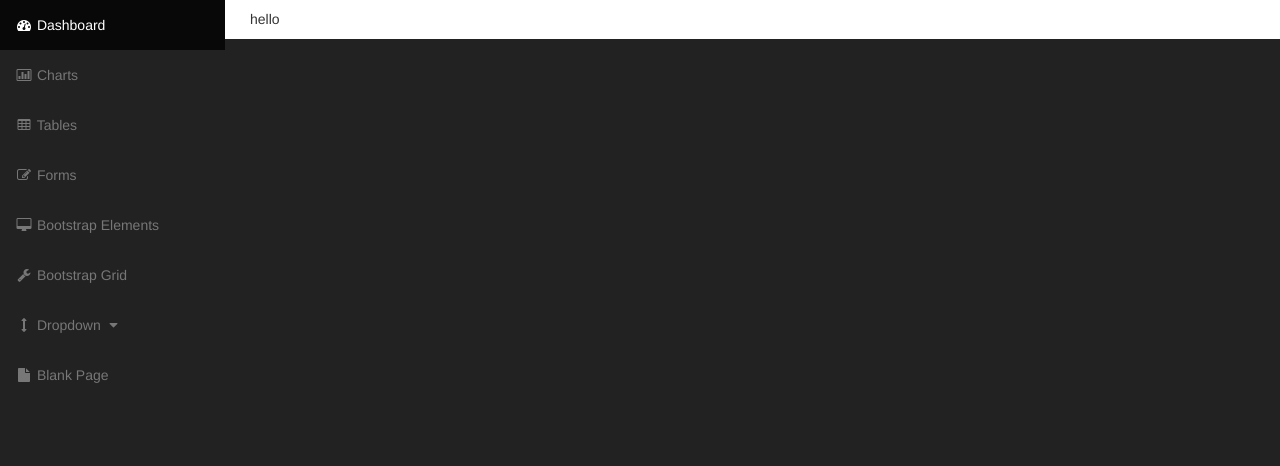
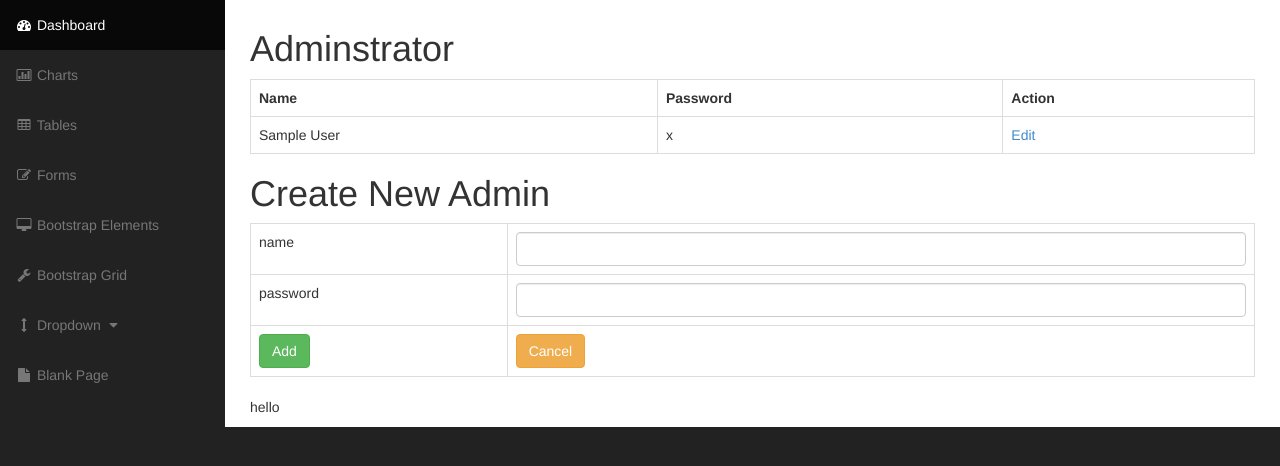
Before and after one commit to HuySokhom/SMS, a PHP site: page /?edit=1 in a window 1280 px wide. Shown: the part 51-517 px from the top of the page. Run offline with PHP 8.4, Linux system fonts and the light colour scheme; tables that the repository leaves empty or names only in its code hold one stand-in row (values such as "Sample post"); grey boxes labelled with a size stand in for pictures from a placeholder-image service; some libraries are stand-ins or nearby versions.

Commit message:
insert data admin

```diff
--- a/index.php
+++ b/index.php
@@ -2,7 +2,96 @@
 	<div id="page-wrapper">
 		<!-- /.container-fluid -->
 		<div class="container-fluid">
-			hello
+			<h1>Adminstrator</h1>
+			<table width=100% class="table table-bordered">
+				<tr>
+					<th>
+						Name
+					</th>
+					<th>
+						Password
+					</th>
+					<th>
+						Action
+					</th>
+				</tr>
+			<?php
+			    $result = $db->query("SELECT * FROM administrator");
+
+			    while ($row = mysql_fetch_assoc($result)) {
+
+			        echo "<tr><td>" . $row['name'] ."</td>";
+
+			        echo "<td>"    . $row['password']   ."</td>";
+			        echo "<td><a href=index?edit=".$row['id'].">Edit</a></td></tr>";
+
+			    }
+
+			?>
+			</table>
+
+			<h1>Create New Admin</h1>
+			<form method="post">
+			<table class="table table-bordered">
+				<tr>
+					<td>
+						name
+					</td>
+					<td>
+						<input
+							type="text"
+							class="form-control"
+							required="required"
+							name="name"
+							id="name"
+						>
+					</td>
+				</tr>
+				<tr>
+					<td>
+						password
+					</td>
+					<td>
+						<input
+							type="password"
+							class="form-control"
+							required="required"
+							name="password"
+							id="password"
+						>
+					</td>
+				</tr>
+				<tr>
+					<td>
+						<button type="submit" class="btn btn-success">Add</button>
+
+					</td>
+					<td>
+						<button type="button" class="btn btn-warning">Cancel</button>
+					</td>
+				</tr>
+			</table>
+			</form>
+			<?php
+				if ($_POST) {
+					$username = $_POST['name'];
+					$password = $_POST['password'];
+					$sql="INSERT INTO administrator(name, password)VALUES('$username', '$password')";
+					$result=mysql_query($sql);
+
+					// if successfully insert data into database, displays message "Successful".
+					if($result){
+					echo "Successful";
+
+					}
+				}
+
+			?>
+			<?php
+				if( $_GET['edit'] ){
+					echo 'hello'. $row['id'];
+				}
+			?>
 		</div>
     </div>
     <!-- /#wrapper -->
```
